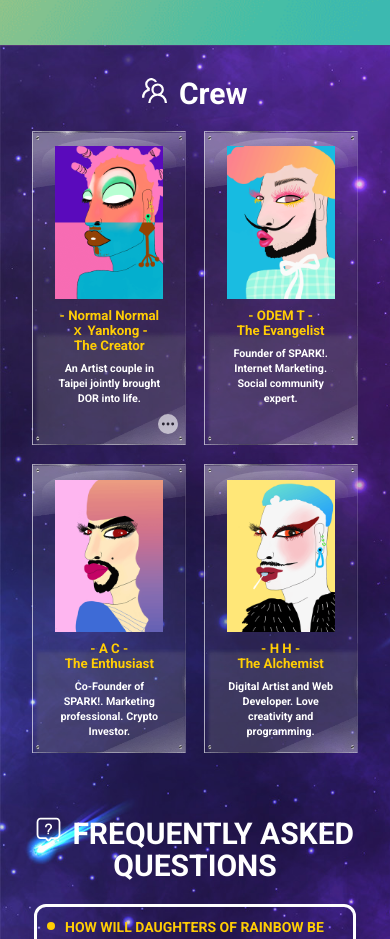
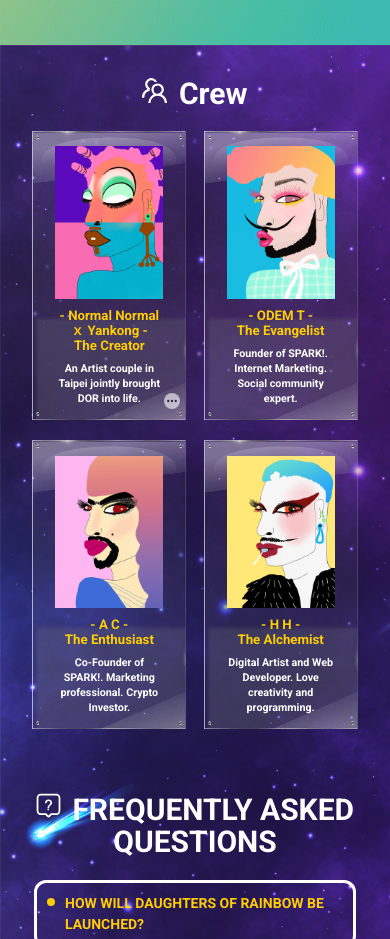
Before and after one commit to daughters-of-rainbow/daughters-of-rainbow, a Vue app: page /#/ in a window 390 px wide. Shown: the part 5140-6079 px from the top of the page. Built offline with nearby package versions, Linux system fonts and the light colour scheme.

Commit message:
fix: resolve more icon position problem at crew section in Home.vue

```diff
--- a/src/views/Home.vue
+++ b/src/views/Home.vue
@@ -496,7 +496,6 @@
                                         <h5 class="strc">- Normal Normalｘ Yankong -<br>The Creator</h5>
                                         <h6 class="cfff">An Artist couple in Taipei jointly brought DOR into life.</h6>
                                     </div>
-                                </v-img>
                                     <div justify="center" class="crewMoreInfo">
                                         <div
                                         @click.stop="dialog = true"
@@ -542,6 +541,7 @@
                                             </div>
                                         </v-dialog>
                                     </div>
+                                </v-img>
                             </v-col>
                             <v-col cols="6" md="3" class="crewItem">
                                 <v-img class="crewBackground" :class="$vuetify.breakpoint.mobile ? 'waiK' : 'waiKPc'" src="../assets/glass_crew.png">
@@ -1230,36 +1230,33 @@ $bg-img: '../assets/h5Swiper.png';
         line-height: 15px;
     }
 }
-.crewItem {
-    position: relative;
-}
+
 .crewItem > div {
     transition: .2s ease;
+    position: relative;
 }
 .crewItem:first-child:hover > div{
     background: rgb(0 0 0 / 30%);
     transition: .2s ease;
 }
-.crewItem:hover .crewMoreInfo > div:first-child {
+.crewItem:hover .crewMoreInfo {
     opacity: .5;
     transition: .2s ease;
 }
 .crewMoreInfo {
     display: inline-block;
-}
-.crewMoreInfo > div:first-child {
     position: absolute;
-    bottom: 5%;
-    right: 10%;
+    bottom: 2%;
+    right: 4%;
     cursor: pointer;
     opacity: 0;
     transition: .2s ease;
 }
-.crewItem .crewMoreInfo > div:first-child:hover {
+.crewItem .crewMoreInfo:hover {
     opacity: .8;
     transition: .2s ease;
 }
-.crewMoreInfo > div:first-child svg {
+.crewMoreInfo  svg {
     width: 20px;
     height: 20px;
 }
@@ -1395,12 +1392,16 @@ $bg-img: '../assets/h5Swiper.png';
     .crewModal.gradient-border {
         padding: 6%;
     }
-    .crewMoreInfo > div:first-child {
-        bottom: -3%;
-    }
-    .crewMoreInfo > div:first-child,
-    .crewItem:hover .crewMoreInfo > div:first-child {
+    .crewItem:first-child:hover > div {
+        background: none;
+    }
+    .crewMoreInfo,
+    .crewItem:hover .crewMoreInfo {
         opacity: .6;
+    }
+    .crewMoreInfo svg {
+        width: 16px;
+        height: 16px;
     }
     .crewModal .v-card__text {
         font-size: 12px;
```
Lines whose indentation alone changed are shown as unchanged.
